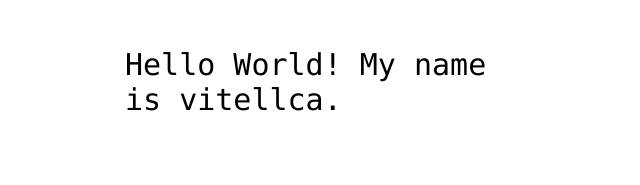
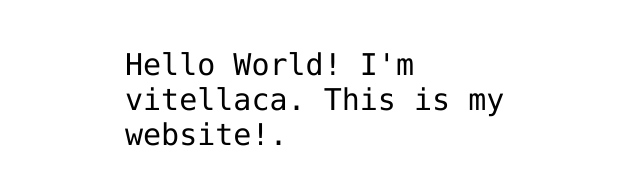
Before and after one commit to catievitella/vitellaca.github.io, a plain HTML site: page index.html in a window 1280 px wide. Shown: the part 341-526 px from the top of the page, without its empty margins (315-955 px from the left). Drawn offline with Linux system fonts and the light colour scheme.

Commit message:
Update index.html

```diff
--- a/index.html
+++ b/index.html
@@ -12,7 +12,7 @@
 <img src="https://octodex.github.com/images/daftpunktocat-thomas.gif" id="octocat" alt="octocat-gif" />
 
 <!-- Change this code here by copy and pasting your template on line 15 -->
-<p>Hello World! My name is vitellca.</p>
+<p>Hello World! I'm vitellaca. This is my website!.</p>
 
 </body>
 </html>
```
